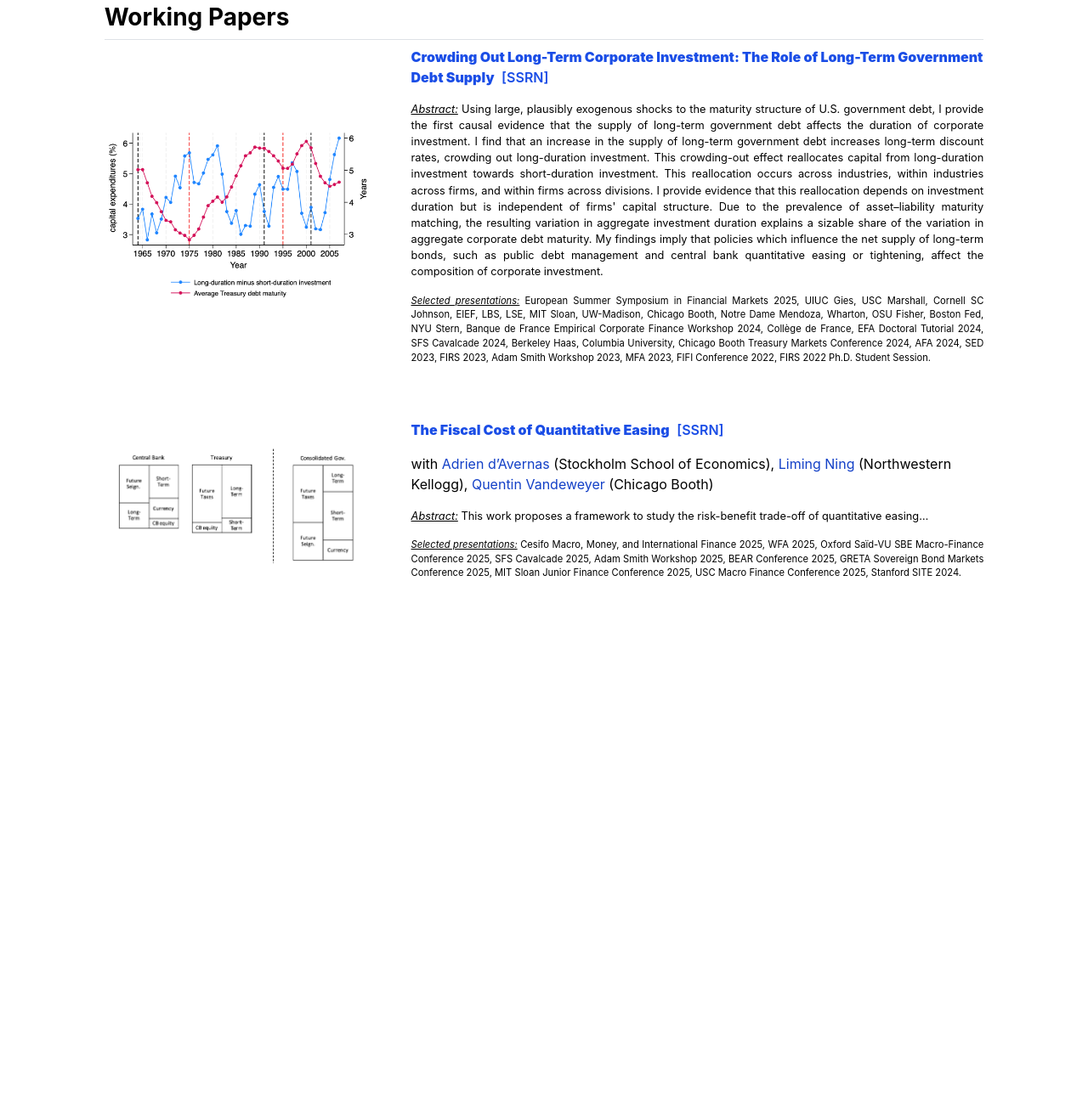
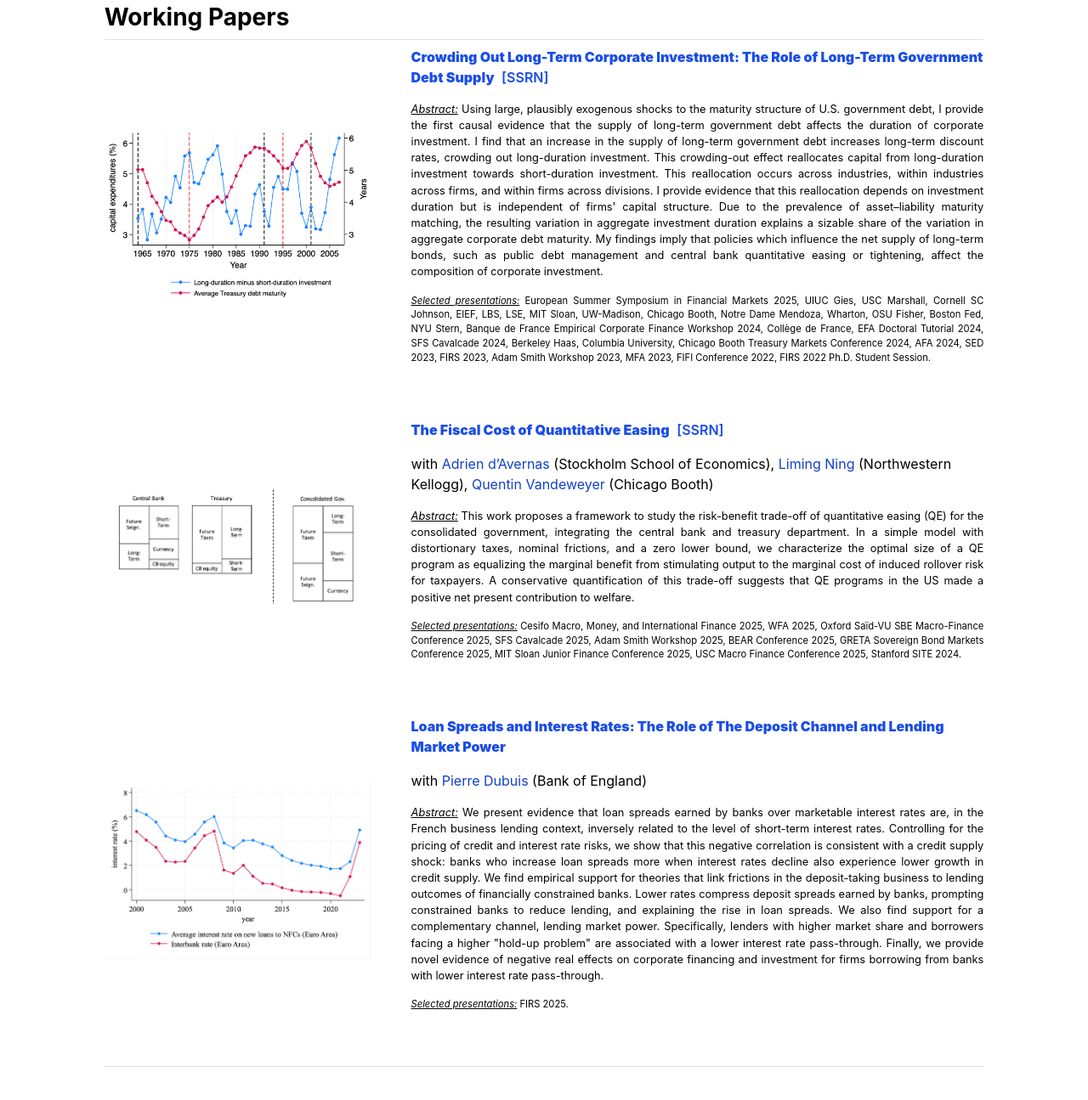
Before and after one commit to antoinehubertdefraisse/antoinehubertdefraisse.github.io, a Jekyll site: the page built from index.md, in a window 1280 px wide and 1400 px high, scrolled down 537 px. Shown: the top 1295 px of the window at 85% size. Built offline with Jekyll 4.4.1, drawn with Linux system fonts in a browser that asks for light colours; before the commit the page ends 1332 px from its top, so only the background shows below that; some of the changed text lies outside the part shown.

Commit message:
Update home.html

```diff
--- a/_layouts/home.html
+++ b/_layouts/home.html
@@ -2,7 +2,7 @@
 layout: default
 ---
 
-<!-- ✅ Strong style override — must be high in the page hierarchy -->
+<!-- Strong style override so theme can't force black links -->
 <style>
 :root{
   --bs-link-color:#1a4de6;
@@ -58,7 +57,7 @@ a:focus-visible { outline:2px solid #163eb8; outline-offset:2px; }
 
 <h3 class="fw-bold border-bottom pb-2 mb-2">Working Papers</h3>
 
-<!-- ✅ PAPER 1 — SOLO AUTHOR -->
+<!-- PAPER 1 — SOLO (no coauthors) -->
 <div class="row g-5 mb-5 align-items-center">
   <div class="col-md-4">
     <img src="{{ site.github.url }}/assets/duration.png" alt="Home" width="100%">
@@ -71,8 +70,10 @@ a:focus-visible { outline:2px solid #163eb8; outline-offset:2px; }
       &nbsp;<a class="aux-link" href="https://papers.ssrn.com/sol3/papers.cfm?abstract_id=4064763" target="_blank">[SSRN]</a>
     </p>
 
-    <p align="justify" style="font-size:0.8em;">
-      <u><em>Abstract:</em></u> Using large, plausibly exogenous shocks to the maturity structure of U.S. government debt, I provide the first causal evidence that the supply of long-term government debt affects the duration of corporate investment.
+    <!-- EXACT abstract from your text -->
+    <p align="justify" style="font-size: 0.8em;">
+      <u><em>Abstract:</em></u>
+      Using large, plausibly exogenous shocks to the maturity structure of U.S. government debt, I provide the first causal evidence that the supply of long-term government debt affects the duration of corporate investment.
       I find that an increase in the supply of long-term government debt increases long-term discount rates, crowding out long-duration investment.
       This crowding-out effect reallocates capital from long-duration investment towards short-duration investment.
       This reallocation occurs across industries, within industries across firms, and within firms across divisions.
@@ -81,13 +82,17 @@ a:focus-visible { outline:2px solid #163eb8; outline-offset:2px; }
       My findings imply that policies which influence the net supply of long-term bonds, such as public debt management and central bank quantitative easing or tightening, affect the composition of corporate investment.
     </p>
 
-    <p align="justify" style="font-size:0.7em;">
-      <u><em>Selected presentations:</em></u> European Summer Symposium in Financial Markets 2025, UIUC Gies, USC Marshall, Cornell SC Johnson, EIEF, LBS, LSE, MIT Sloan, UW-Madison, Chicago Booth, Notre Dame Mendoza, Wharton, OSU Fisher, Boston Fed, NYU Stern, Banque de France Empirical Corporate Finance Workshop 2024, Collège de France, EFA Doctoral Tutorial 2024, SFS Cavalcade 2024, Berkeley Haas, Columbia University, Chicago Booth Treasury Markets Conference 2024, AFA 2024, SED 2023, FIRS 2023, Adam Smith Workshop 2023, MFA 2023, FIFI Conference 2022, FIRS 2022 Ph.D. Student Session.
+    <p align="justify" style="font-size: 0.7em;">
+      <u><em>Selected presentations:</em></u>
+      European Summer Symposium in Financial Markets 2025, UIUC Gies, USC Marshall, Cornell SC Johnson, EIEF, LBS, LSE, MIT Sloan, UW-Madison, Chicago Booth,
+      Notre Dame Mendoza, Wharton, OSU Fisher, Boston Fed, NYU Stern, Banque de France Empirical Corporate Finance Workshop 2024, Collège de France,
+      EFA Doctoral Tutorial 2024, SFS Cavalcade 2024, Berkeley Haas, Columbia University, Chicago Booth Treasury Markets Conference 2024,
+      AFA 2024, SED 2023, FIRS 2023, Adam Smith Workshop 2023, MFA 2023, FIFI Conference 2022, FIRS 2022 Ph.D. Student Session.
     </p>
   </div>
 </div>
 
-<!-- ✅ PAPER 2 -->
+<!-- PAPER 2 — with Adrien, Liming, Quentin (with websites) -->
 <div class="row g-5 mb-5 align-items-center">
   <div class="col-md-4">
     <img src="{{ site.github.url }}/assets/fiscal.png" alt="Home" width="100%">
@@ -107,14 +112,55 @@ a:focus-visible { outline:2px solid #163eb8; outline-offset:2px; }
       <span class="coauthor"><a href="https://faculty.chicagobooth.edu/quentin-vandeweyer" target="_blank">Quentin Vandeweyer</a></span> (Chicago Booth)
     </p>
 
-    <p align="justify" style="font-size:0.8em;">
-      <u><em>Abstract:</em></u> This work proposes a framework to study the risk-benefit trade-off of quantitative easing…
+    <!-- EXACT abstract from your text -->
+    <p align="justify" style="font-size: 0.8em;">
+      <u><em>Abstract:</em></u>
+      This work proposes a framework to study the risk-benefit trade-off of quantitative easing (QE) for the consolidated government,
+      integrating the central bank and treasury department. In a simple model with distortionary taxes, nominal frictions, and a zero lower bound,
+      we characterize the optimal size of a QE program as equalizing the marginal benefit from stimulating output to the marginal cost of induced rollover risk for taxpayers.
+      A conservative quantification of this trade-off suggests that QE programs in the US made a positive net present contribution to welfare.
     </p>
 
-    <p align="justify" style="font-size:0.7em;">
-      <u><em>Selected presentations:</em></u> Cesifo Macro, Money, and International Finance 2025, WFA 2025, Oxford Saïd-VU SBE Macro-Finance Conference 2025, SFS Cavalcade 2025, Adam Smith Workshop 2025, BEAR Conference 2025, GRETA Sovereign Bond Markets Conference 2025, MIT Sloan Junior Finance Conference 2025, USC Macro Finance Conference 2025, Stanford SITE 2024.
+    <p align="justify" style="font-size: 0.7em;">
+      <u><em>Selected presentations:</em></u>
+      Cesifo Macro, Money, and International Finance 2025, WFA 2025, Oxford Saïd-VU SBE Macro-Finance Conference 2025,  SFS Cavalcade 2025, Adam Smith Workshop 2025,
+      BEAR Conference 2025, GRETA Sovereign Bond Markets Conference 2025,  MIT Sloan Junior Finance Conference 2025, USC Macro Finance Conference 2025,
+      Stanford SITE 2024.
     </p>
   </div>
 </div>
 
-<!-- ✅ PAPER
+<!-- PAPER 3 — with Pierre (with website) -->
+<div class="row g-5 mb-5 align-items-center">
+  <div class="col-md-4">
+    <img src="{{ site.github.url }}/assets/loanspreads.png" alt="Home" width="100%">
+  </div>
+  <div class="col-md-8">
+    <p class="paper-title">
+      <a href="https://antoinehubertdefraisse.github.io/pdf/LoanSpreads.pdf" target="_blank">
+        <b>Loan Spreads and Interest Rates: The Role of The Deposit Channel and Lending Market Power</b>
+      </a>
+    </p>
+
+    <p>
+      with <span class="coauthor"><a href="https://sites.google.com/view/pierredubuis/home" target="_blank">Pierre Dubuis</a></span> (Bank of England)
+    </p>
+
+    <!-- EXACT abstract from your text -->
+    <p align="justify" style="font-size: 0.8em;">
+      <u><em>Abstract:</em></u>
+      We present evidence that loan spreads earned by banks  over marketable interest rates are, in the French business lending context, inversely related to the level of short-term interest rates.
+      Controlling for the pricing of credit and interest rate risks, we show that this negative correlation is consistent with a credit supply shock: banks who increase loan spreads more when interest rates decline also experience lower growth in credit supply.
+      We find empirical support for theories that link frictions in the deposit-taking business to lending outcomes of financially constrained banks.
+      Lower rates compress deposit spreads earned by banks, prompting constrained banks to reduce lending, and explaining the rise in loan spreads.
+      We also find support for a complementary channel, lending market power.
+      Specifically, lenders with higher market share and borrowers facing a higher "hold-up problem" are associated with a lower interest rate pass-through.
+      Finally, we provide novel evidence of negative real effects on corporate financing and investment for firms borrowing from banks with lower interest rate pass-through.
+    </p>
+
+    <p align="justify" style="font-size: 0.7em;">
+      <u><em>Selected presentations:</em></u>
+      FIRS 2025.
+    </p>
+  </div>
+</div>
```
Also changed, not shown: other parts of _layouts/home.html (+2 -3 lines).
